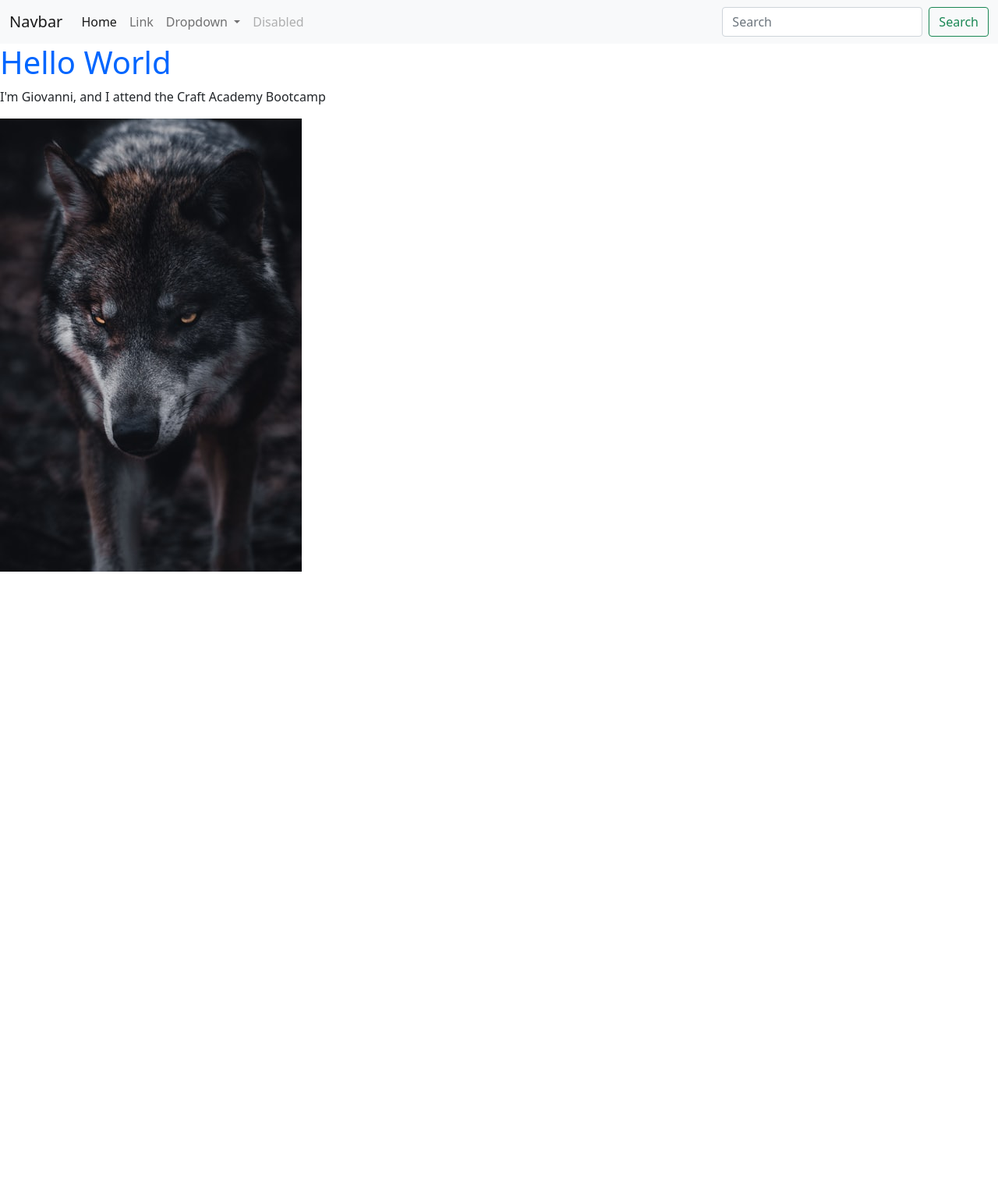
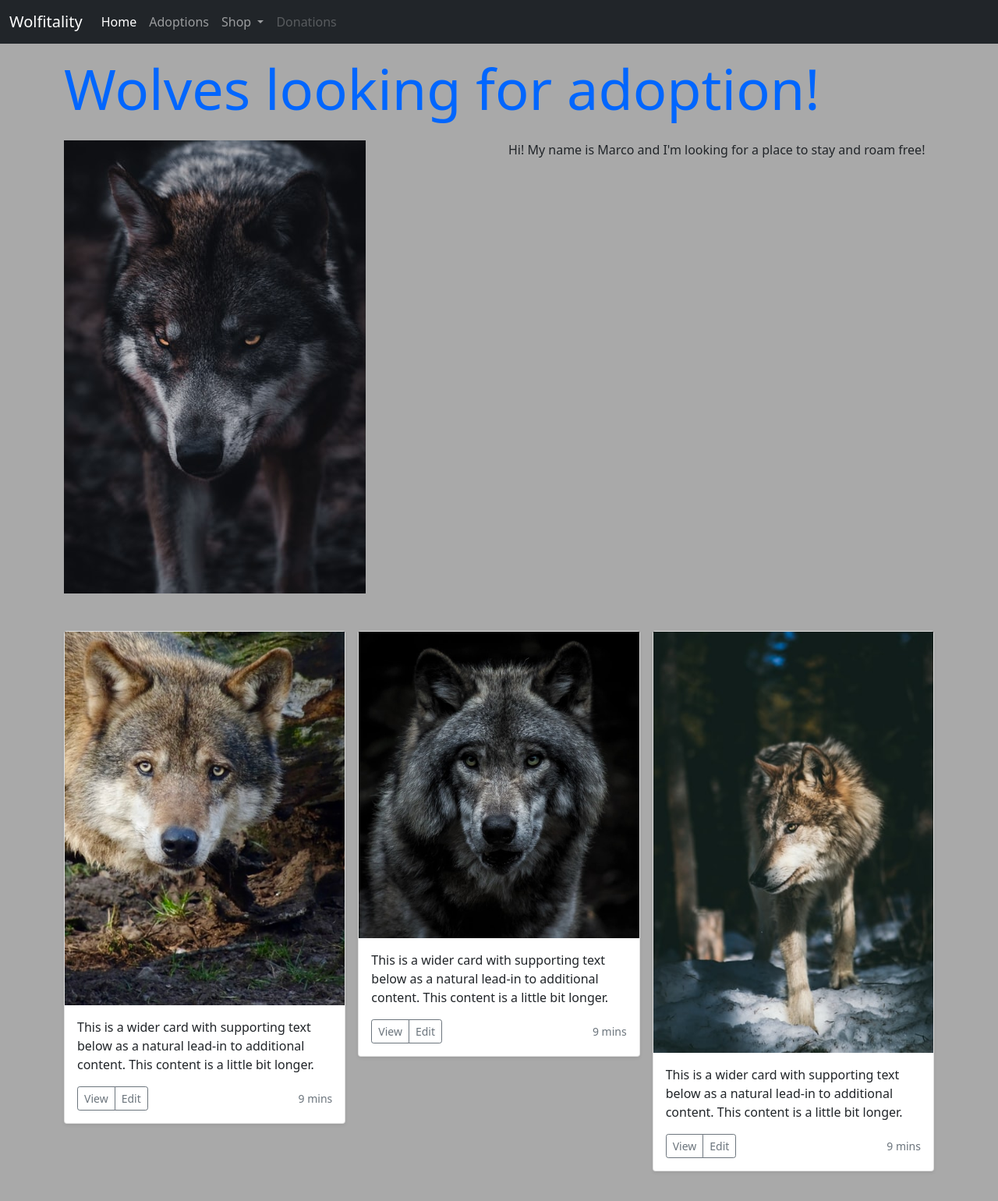
Before and after one commit to giacoletti/giacoletti.github.io, a website: page index.html in a window 1280 px wide. Shown: the whole page at 78% size. Before the commit the page ends 800 px from the top, so only its background shows below. Drawn offline with nearby package versions, Linux system fonts and the light colour scheme.

Commit message:
stylizing home page and filling

```diff
--- a/index.html
+++ b/index.html
@@ -5,15 +5,15 @@
 <head>
     <meta http-equiv="Content-Type" content="text/html; charset=UTF-8" />
     <title>My First Website</title>
-    <link rel="stylesheet" href="style.css">
     <link href="https://cdn.jsdelivr.net/npm/bootstrap@5.1.3/dist/css/bootstrap.min.css" rel="stylesheet"
         integrity="sha384-1BmE4kWBq78iYhFldvKuhfTAU6auU8tT94WrHftjDbrCEXSU1oBoqyl2QvZ6jIW3" crossorigin="anonymous">
+    <link rel="stylesheet" href="style.css">
 </head>
 
 <body>
-    <nav class="navbar navbar-expand-lg navbar-light bg-light">
+    <nav class="navbar navbar-expand-lg navbar-dark fixed-top bg-dark">
         <div class="container-fluid">
-            <a class="navbar-brand" href="#">Navbar</a>
+            <a class="navbar-brand" href="#">Wolfitality</a>
             <button class="navbar-toggler" type="button" data-bs-toggle="collapse"
                 data-bs-target="#navbarSupportedContent" aria-controls="navbarSupportedContent" aria-expanded="false"
                 aria-label="Toggle navigation">
@@ -22,42 +22,110 @@
             <div class="collapse navbar-collapse" id="navbarSupportedContent">
                 <ul class="navbar-nav me-auto mb-2 mb-lg-0">
                     <li class="nav-item">
-                        <a class="nav-link active" aria-current="page" href="#">Home</a>
+                        <a class="nav-link active" aria-current="page" href="./index.html">Home</a>
                     </li>
                     <li class="nav-item">
-                        <a class="nav-link" href="#">Link</a>
+                        <a class="nav-link" href="#">Adoptions</a>
                     </li>
                     <li class="nav-item dropdown">
                         <a class="nav-link dropdown-toggle" href="#" id="navbarDropdown" role="button"
                             data-bs-toggle="dropdown" aria-expanded="false">
-                            Dropdown
+                            Shop
                         </a>
                         <ul class="dropdown-menu" aria-labelledby="navbarDropdown">
-                            <li><a class="dropdown-item" href="#">Action</a></li>
-                            <li><a class="dropdown-item" href="#">Another action</a></li>
-                            <li>
-                                <hr class="dropdown-divider">
-                            </li>
+                            <li><a class="dropdown-item" href="#">Souvenirs</a></li>
+                            <li><a class="dropdown-item" href="#">T-Shirts</a></li>
                             <li><a class="dropdown-item" href="#">Something else here</a></li>
                         </ul>
                     </li>
                     <li class="nav-item">
-                        <a class="nav-link disabled">Disabled</a>
+                        <a class="nav-link disabled">Donations</a>
                     </li>
                 </ul>
-                <form class="d-flex">
-                    <input class="form-control me-2" type="search" placeholder="Search" aria-label="Search">
-                    <button class="btn btn-outline-success" type="submit">Search</button>
-                </form>
             </div>
         </div>
     </nav>
-    <h1>Hello World</h1>
-    <p>I'm Giovanni, and I attend the Craft Academy Bootcamp
-    <p>
-        <img src="images/wolf.jpeg" alt="Frontal picture of a wolf">
+    <div class="container mb-4">
+        <h1 class="display-2">Wolves looking for adoption!</h1>
+    </div>
+    <div class="container">
+        <div class="row">
+            <div class="col">
+                <img class="img-fluid" src="images/wolf.jpeg" alt="Frontal picture of a wolf">
+            </div>
+            <div class="col">
+                <p>Hi! My name is Marco and I'm looking for a place to stay and roam free!</p>
+            </div>
+        </div>
+    </div>
+    <div class="album py-5">
+        <div class="container">
 
-        <script src="https://cdn.jsdelivr.net/npm/bootstrap@5.1.3/dist/js/bootstrap.bundle.min.js" integrity="sha384-ka7Sk0Gln4gmtz2MlQnikT1wXgYsOg+OMhuP+IlRH9sENBO0LRn5q+8nbTov4+1p" crossorigin="anonymous"></script>
+            <div class="row row-cols-1 row-cols-sm-2 row-cols-md-3 g-3">
+                <div class="col">
+                    <div class="card shadow-sm">
+                        <div class="card-img-top">
+                            <img class="img-fluid" src="images/wolf_1.jpeg" alt="Frontal picture of a wolf">
+                        </div>
+
+                        <div class="card-body">
+                            <p class="card-text">This is a wider card with supporting text below as a natural lead-in to
+                                additional content. This content is a little bit longer.</p>
+                            <div class="d-flex justify-content-between align-items-center">
+                                <div class="btn-group">
+                                    <button type="button" class="btn btn-sm btn-outline-secondary">View</button>
+                                    <button type="button" class="btn btn-sm btn-outline-secondary">Edit</button>
+                                </div>
+                                <small class="text-muted">9 mins</small>
+                            </div>
+                        </div>
+                    </div>
+                </div>
+                <div class="col">
+                    <div class="card shadow-sm">
+                        <div class="card-img-top">
+                            <img class="img-fluid" src="images/wolf_2.jpeg" alt="Frontal picture of a wolf">
+                        </div>
+
+                        <div class="card-body">
+                            <p class="card-text">This is a wider card with supporting text below as a natural lead-in to
+                                additional content. This content is a little bit longer.</p>
+                            <div class="d-flex justify-content-between align-items-center">
+                                <div class="btn-group">
+                                    <button type="button" class="btn btn-sm btn-outline-secondary">View</button>
+                                    <button type="button" class="btn btn-sm btn-outline-secondary">Edit</button>
+                                </div>
+                                <small class="text-muted">9 mins</small>
+                            </div>
+                        </div>
+                    </div>
+                </div>
+                <div class="col">
+                    <div class="card shadow-sm">
+                        <div class="card-img-top">
+                            <img class="img-fluid" src="images/wolf_3.jpeg" alt="Frontal picture of a wolf">
+                        </div>
+
+                        <div class="card-body">
+                            <p class="card-text">This is a wider card with supporting text below as a natural lead-in to
+                                additional content. This content is a little bit longer.</p>
+                            <div class="d-flex justify-content-between align-items-center">
+                                <div class="btn-group">
+                                    <button type="button" class="btn btn-sm btn-outline-secondary">View</button>
+                                    <button type="button" class="btn btn-sm btn-outline-secondary">Edit</button>
+                                </div>
+                                <small class="text-muted">9 mins</small>
+                            </div>
+                        </div>
+                    </div>
+                </div>
+            </div>
+        </div>
+    </div>
+
+    <script src="https://cdn.jsdelivr.net/npm/bootstrap@5.1.3/dist/js/bootstrap.bundle.min.js"
+        integrity="sha384-ka7Sk0Gln4gmtz2MlQnikT1wXgYsOg+OMhuP+IlRH9sENBO0LRn5q+8nbTov4+1p"
+        crossorigin="anonymous"></script>
 </body>
 
 
--- a/style.css
+++ b/style.css
@@ -1,3 +1,12 @@
 h1 {
     color: #0066ff
   }
+
+body {
+  padding-top: 70px;
+  background-color: darkgray;
+}
+
+/* .dropdown-menu {
+  background-color: darkgray;
+} */
```
Also changed, not shown: images/wolf_1.jpeg (added), images/wolf_2.jpeg (added), images/wolf_3.jpeg (added).
